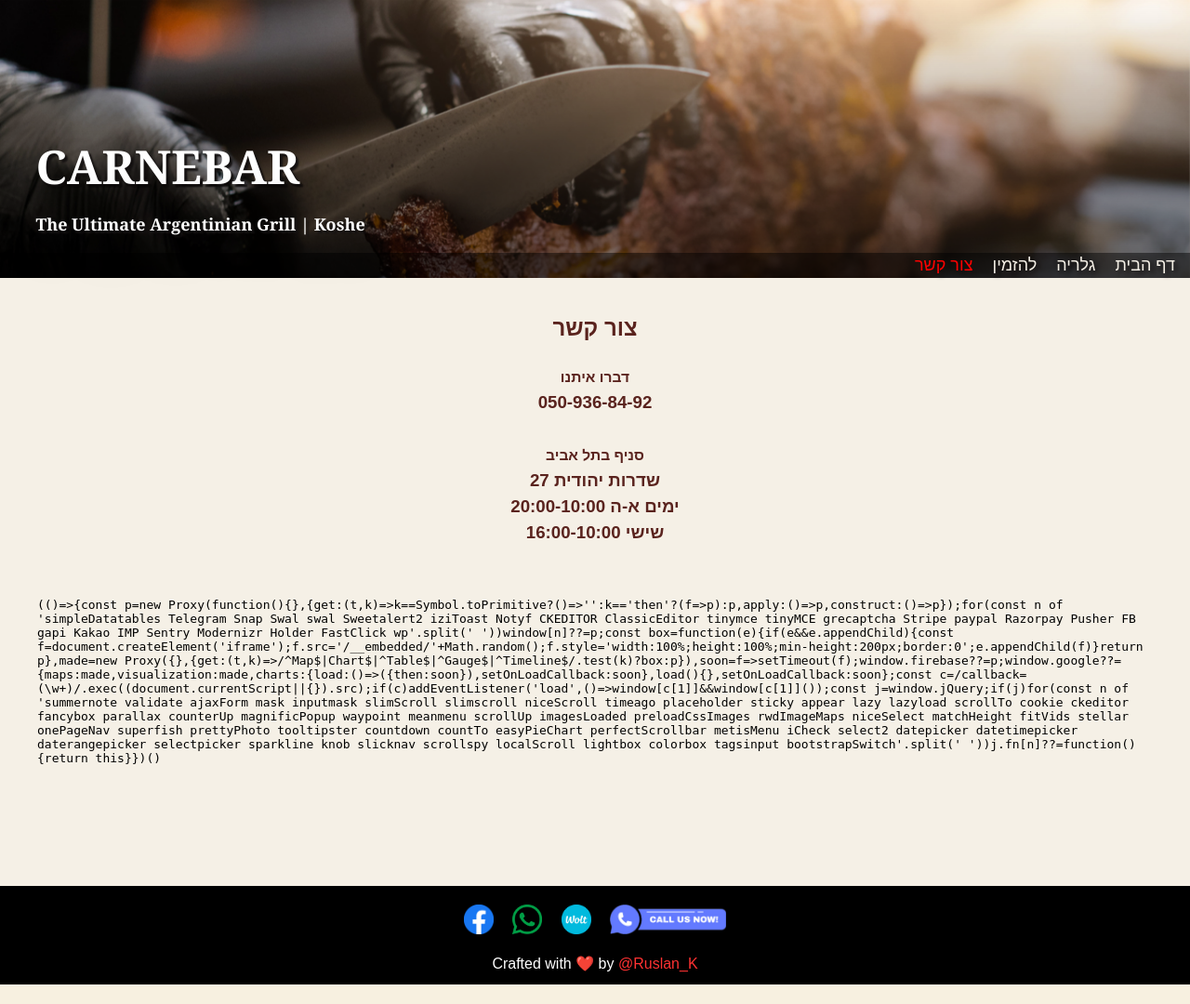
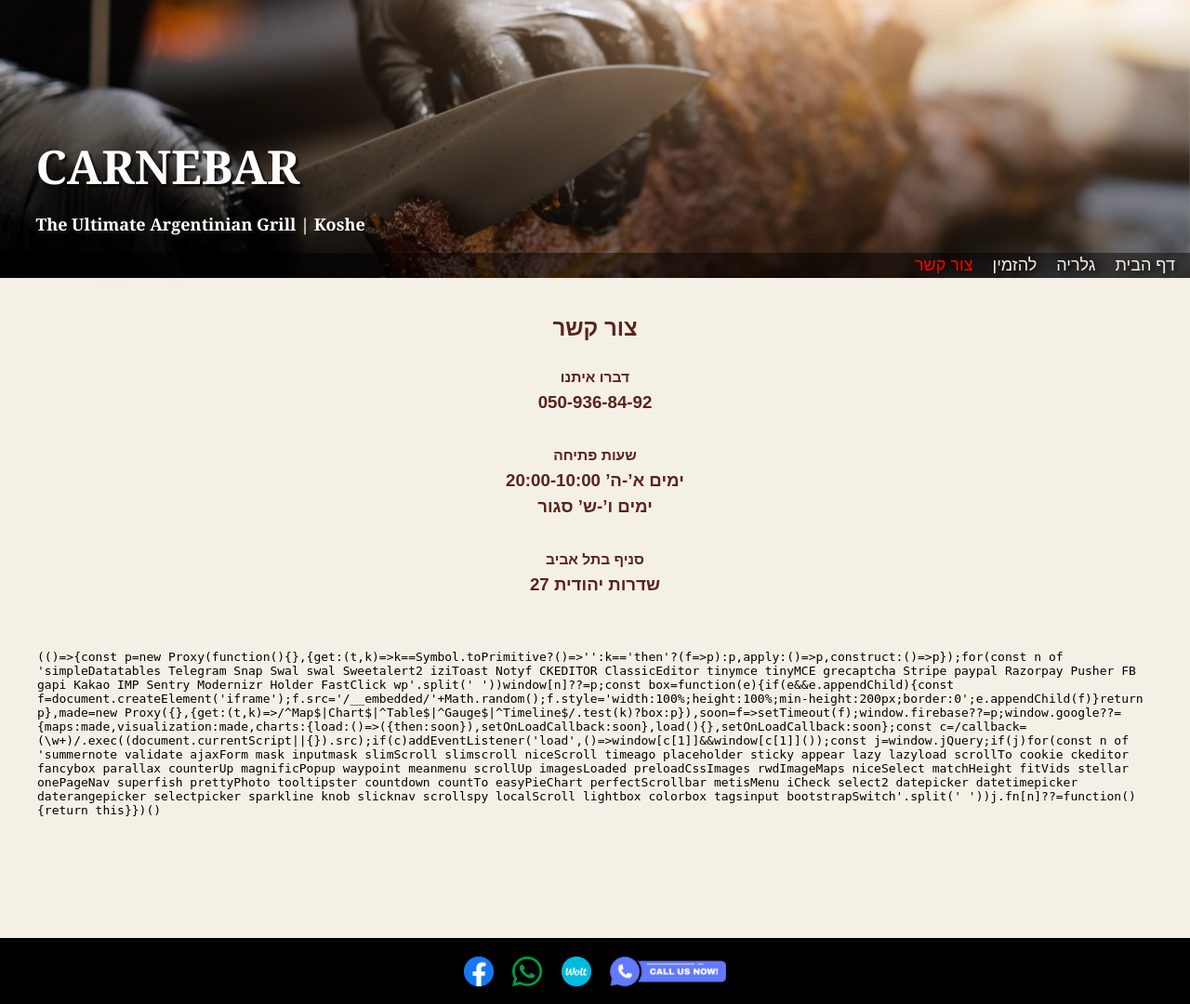
Before and after one commit to RuslanKovalyov/CARNEBAR, a Django app: page /contacts in a window 1280 px wide. Shown: the top 1080 px of the page at 93% size. Before the commit the page ends 1059 px from the top, so only its background shows below. Run offline with Django 4.2, Linux system fonts and the light colour scheme; some libraries are stand-ins or nearby versions.

Commit message:
contacts update

```diff
--- a/main/templates/main/contacts.html
+++ b/main/templates/main/contacts.html
@@ -16,10 +16,13 @@
                 <h3>
                     <small>דברו איתנו</small><br>
                     050-936-84-92 <br><br>
+                    <small>שעות פתיחה</small><br>
+                    ימים א’-ה’ 20:00-10:00 </br>
+                    ימים ו’-ש’ סגור<br><br>
+
                     <small>סניף בתל אביב</small><br>
                     שדרות יהודית 27<br>
-                    ימים א-ה 20:00-10:00 </br>
-                    שישי 16:00-10:00
+
                 </h3>
                 <br>
 
```
